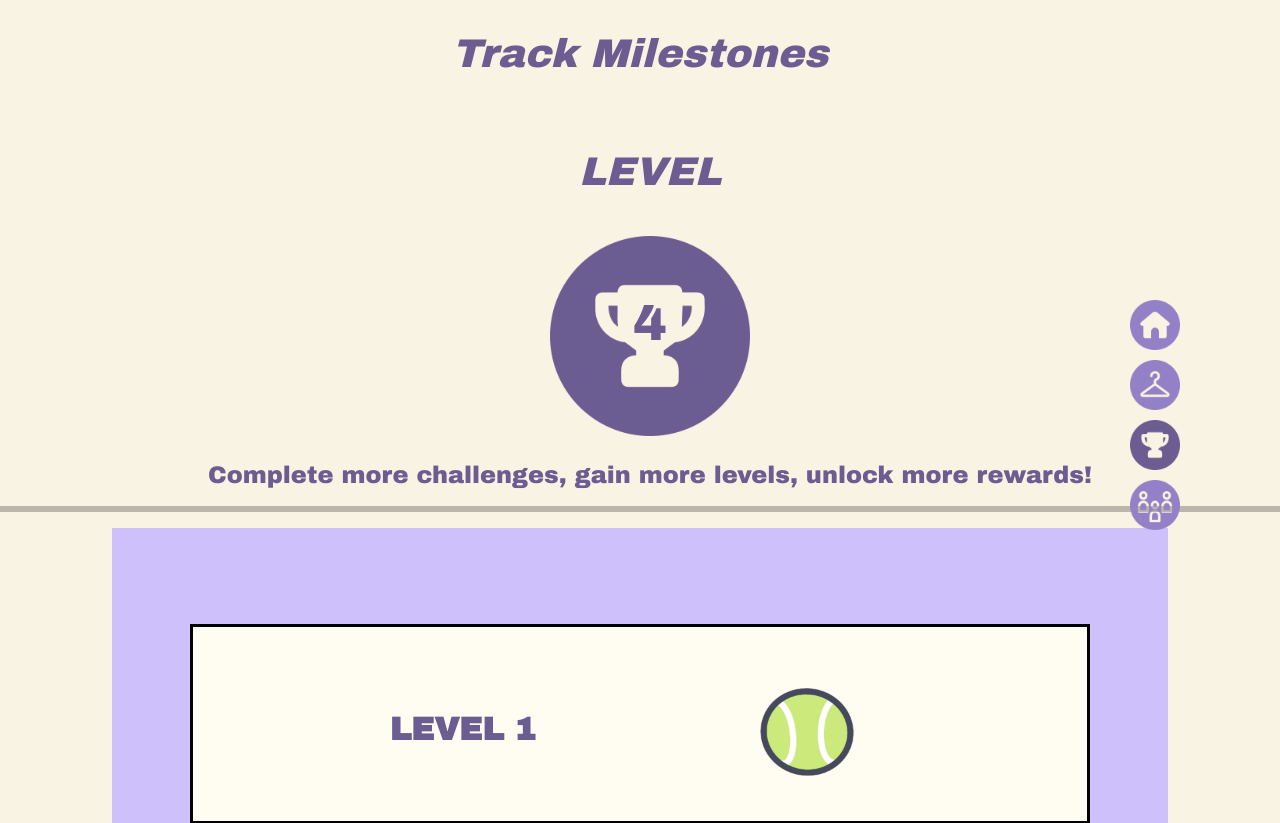
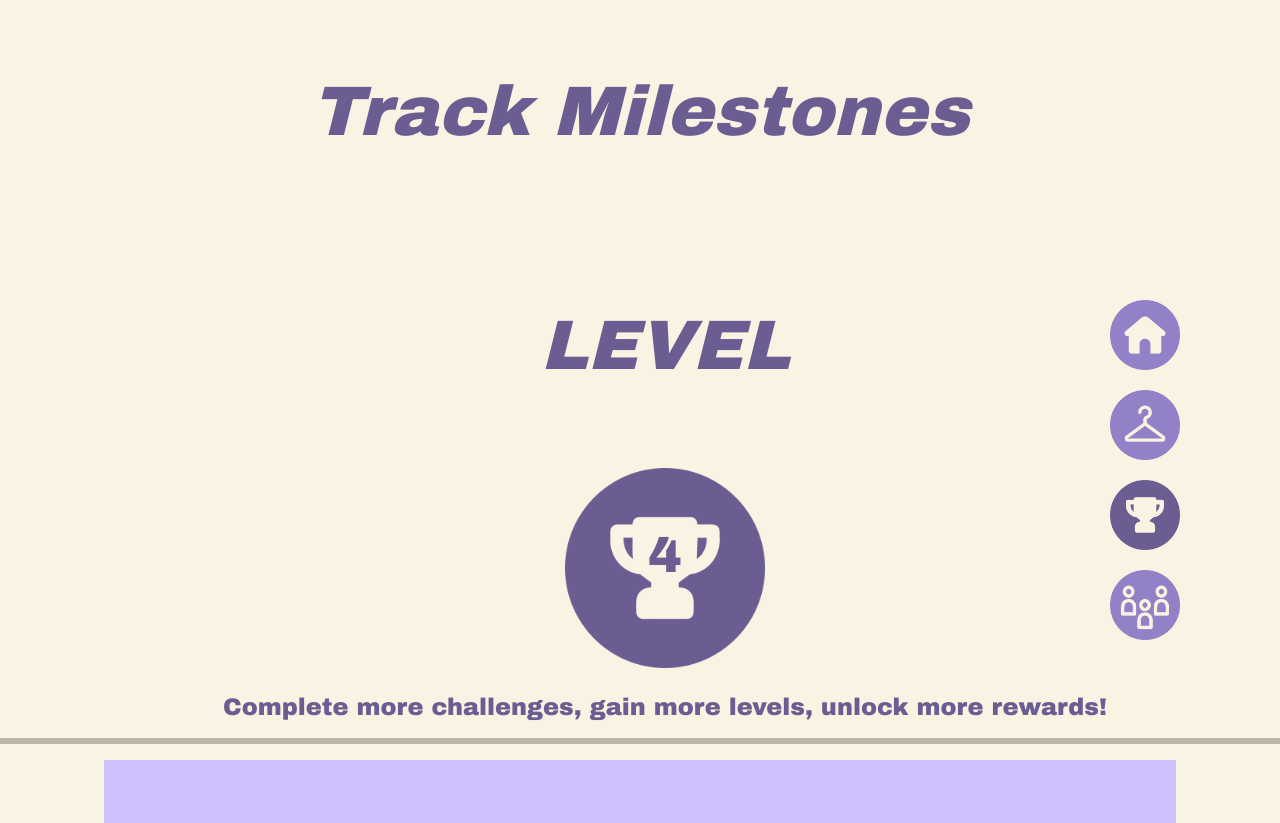
Before and after one commit to kiannabolante/huskypal, a React (Create React App) app in the folder clients/: page /user/level in a window 1280 px wide. Shown: the top 823 px of the page. Built offline with nearby package versions, Linux system fonts and the light colour scheme.

Commit message:
fix buttons

```diff
--- a/clients/src/components/Closet.css
+++ b/clients/src/components/Closet.css
@@ -1,27 +1,23 @@
 body {
   background-color: #CEC1FB;
   font-family: 'Archivo Black', sans-serif;
-  padding: 0;
+  padding:0;
   margin: 0;
 }
 
-h1 {
+h1{
   color: #6B5D92;
-  font-size: 40px; /* Adjust font size */
 }
 
 .custom-table {
-  width: 60%; /* Decrease table width */
+   width: 70%;
 }
-
-.custom-table th,
-.custom-table td {
-  padding: 5px; /* Reduce padding */
-  border: 2px solid #6B5D92;
+.custom-table th, .custom-table td {
+  padding: 10px;
+  border: 3px solid #6B5D92;
   flex-direction: column; /* Display columns */
   align-items: center; /* Center align items */
 }
-
 .custom-table th {
   background-color: #FFFCF2;
   font-weight: bold;
@@ -40,50 +36,58 @@ h1 {
   background-color: #FFFCF2;
 }
 
+.taller-row {
+  height: 400px;
+  width: 200px;
+}
+.displayLine {
+  display: flex;
+}
 .imageSize {
-  width: 50px; /* Adjust image size */
-  height: 50px; /* Adjust image size */
-  margin-bottom: 10px; /* Reduce margin */
+  width: 70px;
+  height: 70px;
+
 }
+.imageSpace {
+ margin-bottom: 20px;
 
-.imageSpace {
-  margin-bottom: 10px; /* Reduce margin */
 }
-
 section {
-  padding-left: 20px; /* Adjust padding */
+  padding-left: 50px;
 }
-
 h1 {
-  font-size: 40px; /* Adjust font size */
-  font-weight: bold;
+  font-size: 70px;
+  font-weight:bolder;
   color: rgb(79, 18, 79);
-  padding-top: 30px; /* Adjust padding */
-  padding-bottom: 30px; /* Adjust padding */
+  padding-top: 70px;
+  padding-bottom: 70px;
 }
-
 .logos {
   position: fixed;
-  top: 20px; /* Adjust top position */
-  right: 20px; /* Adjust right position */
-  left: auto; /* Adjust left position */
+  top: 0;
+  right:100px;
+  left: 20px;
   display: flex;
   flex-direction: column;
   align-items: flex-end;
+  padding-top: 300px;
+
 }
-
 .activate {
-  height: 200px; /* Adjust image size */
-  width: 200px; /* Adjust image size */
+   height: 400px;
+    width: 400px;
 }
-
 .oval-button {
-  width: 80px; /* Adjust button size */
-  height: 30px; /* Adjust button size */
+  width: 100px;
+  height: 40px;
   border-radius: 50%;
   background-color: #6B5D92;
   color: #FFFCF2;
-  font-size: 14px; /* Adjust font size */
+  font-size: 16px;
   border: none;
-  margin-bottom: 5px; /* Reduce margin */
 }
+
+
+.taller-row {
+  height: auto; /* Adjust height to auto */
+}
```
